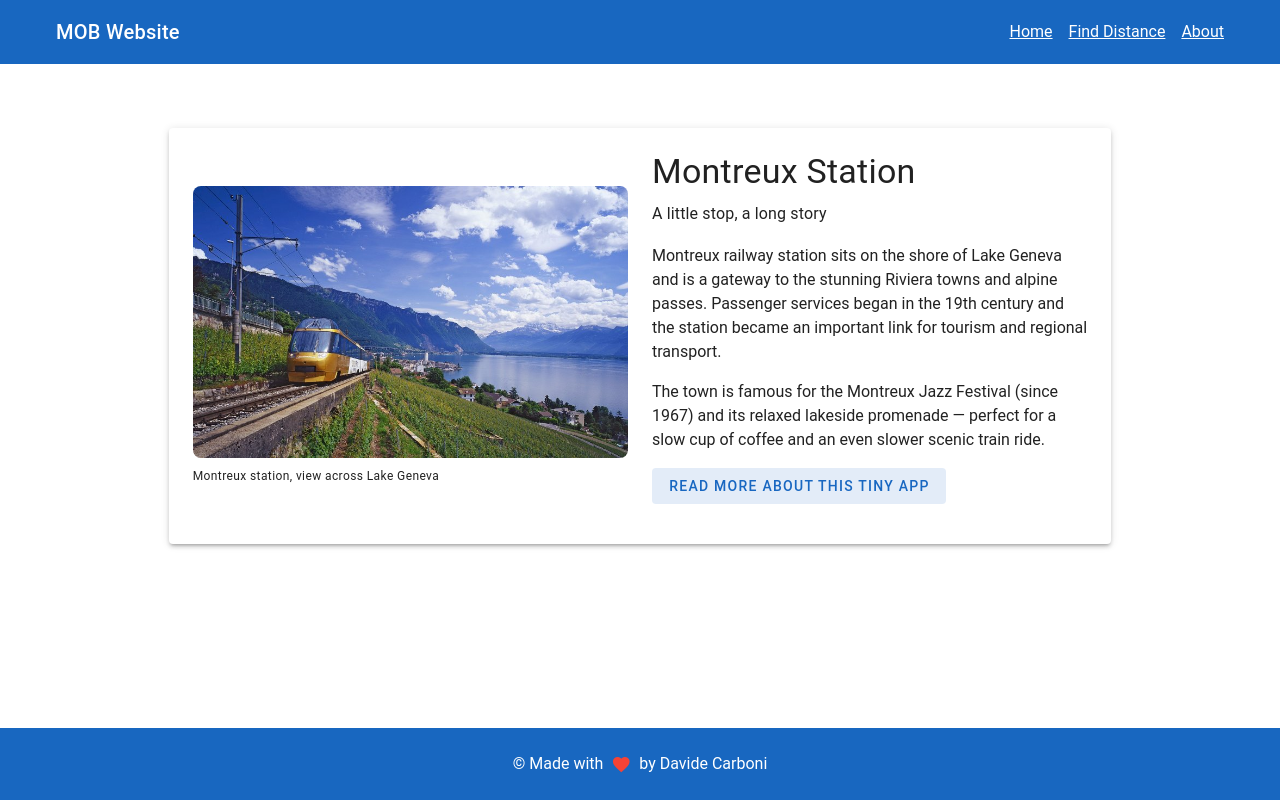
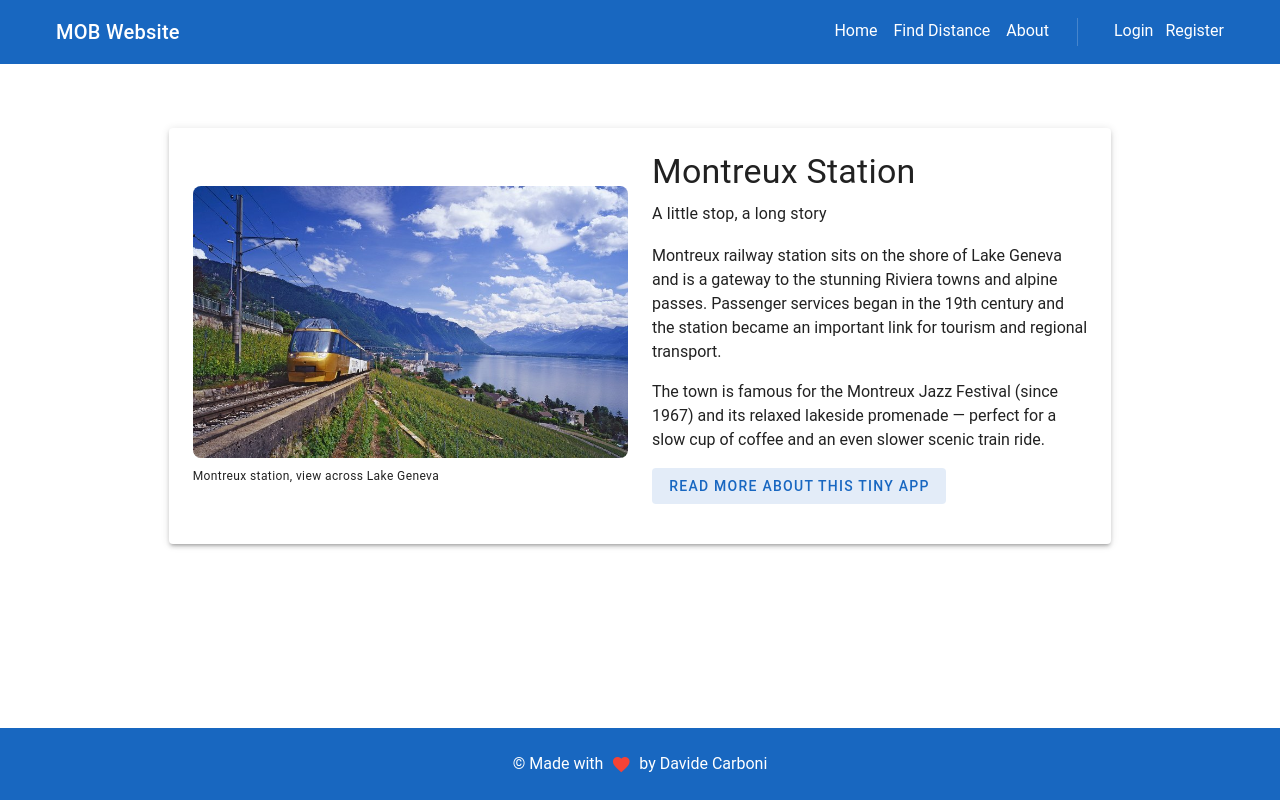
Before and after one commit to CarboniDavide/mob_montreaux, a Nuxt app in the folder frontend/: page / in a window 1280 px wide. Built offline with nearby package versions, Linux system fonts and the light colour scheme.

Commit message:
change style: first impression

```diff
--- /dev/null
+++ b/frontend/assets/css/global.css
@@ -0,0 +1,68 @@
+/* Global styles for NuxtLink and general link appearance */
+
+/* Modern link styles (animated underline, subtle color transform) */
+/* Targets NuxtLink and regular anchor tags */
+a,
+.nuxt-link,
+.nuxt-link-active,
+.nuxt-link-exact-active,
+a.nuxt-link {
+  color: inherit;               /* keep same color so links fit the design */
+  text-decoration: none;        /* remove browser default underline */
+  position: relative;           /* for pseudo-element underline */
+  transition: color 160ms ease; /* gentle color transition */
+}
+
+/* Animated underline using pseudo-element */
+a::after,
+.nuxt-link::after,
+a.nuxt-link::after {
+  content: '';
+  position: absolute;
+  left: 0;
+  right: 0;
+  bottom: -2px;                 /* small gap from text */
+  height: 2px;
+  width: 0%;                    /* start collapsed */
+  background: linear-gradient(90deg, rgba(255,255,255,0.9), rgba(255,255,255,0.6));
+  border-radius: 2px;
+  transition: width 220ms cubic-bezier(.2,.9,.2,1);
+  pointer-events: none;
+}
+
+/* Hover/focus shows a short animated underline and slight color shift */
+a:hover,
+.nuxt-link:hover,
+a.nuxt-link:hover,
+a:focus,
+.nuxt-link:focus,
+a.nuxt-link:focus {
+  color: rgba(255,255,255,0.95); /* slightly brighter on hover for header links */
+}
+
+a:hover::after,
+.nuxt-link:hover::after,
+a.nuxt-link:hover::after,
+a:focus::after,
+.nuxt-link:focus::after,
+a.nuxt-link:focus::after {
+  width: 100%;
+}
+
+/* Accessibility: focus ring for keyboard users */
+a:focus-visible,
+.nuxt-link:focus-visible,
+a.nuxt-link:focus-visible {
+  outline: 3px solid rgba(255,255,255,0.12);
+  outline-offset: 4px;
+}
+
+/* Small visual separator for header auth area (used via class .auth-separator) */
+.auth-separator {
+  width: 1px;
+  height: 28px;
+  background-color: rgba(255,255,255,0.2);
+  display: inline-block;
+  margin: 0 12px;
+  vertical-align: middle;
+}
--- a/frontend/layouts/default.vue
+++ b/frontend/layouts/default.vue
@@ -7,7 +7,19 @@
         <div>
           <NuxtLink to="/" class="mr-4 text-white">Home</NuxtLink>
           <NuxtLink to="/find-distance" class="mr-4 text-white">Find Distance</NuxtLink>
-          <NuxtLink to="/about" class="text-white">About</NuxtLink>
+          <NuxtLink to="/about" class="mr-4 text-white">About</NuxtLink>
+          <span class="auth-separator" aria-hidden="true"></span>
+
+          <div class="d-inline-flex align-center ml-6">
+            <div v-if="auth.isLogged" class="mr-4">
+              <span class="text-white mr-3">{{ auth.user?.name || auth.user?.email }}</span>
+              <v-btn text class="text-white" @click="logout">Logout</v-btn>
+            </div>
+            <div v-else>
+              <NuxtLink to="/login" class="mr-3 text-white">Login</NuxtLink>
+              <NuxtLink to="/register" class="text-white">Register</NuxtLink>
+            </div>
+          </div>
         </div>
       </v-container>
     </v-app-bar>
@@ -29,4 +41,17 @@
 </template>
 
 <script setup>
+import { useAuthStore } from '~/stores/auth'
+import { useRouter } from '#imports'
+
+const auth = useAuthStore()
+auth.init()
+
+const router = useRouter()
+
+function logout() {
+  auth.logout()
+  router.push('/')
+}
+
 </script>
--- a/frontend/nuxt.config.ts
+++ b/frontend/nuxt.config.ts
@@ -3,7 +3,8 @@ import { defineNuxtConfig } from "nuxt/config";
 export default defineNuxtConfig({
   css: [
     'vuetify/styles',
-    '@mdi/font/css/materialdesignicons.css'
+    '@mdi/font/css/materialdesignicons.css',
+    '~/assets/css/global.css'
   ],
   modules: [
     '@pinia/nuxt',
```
